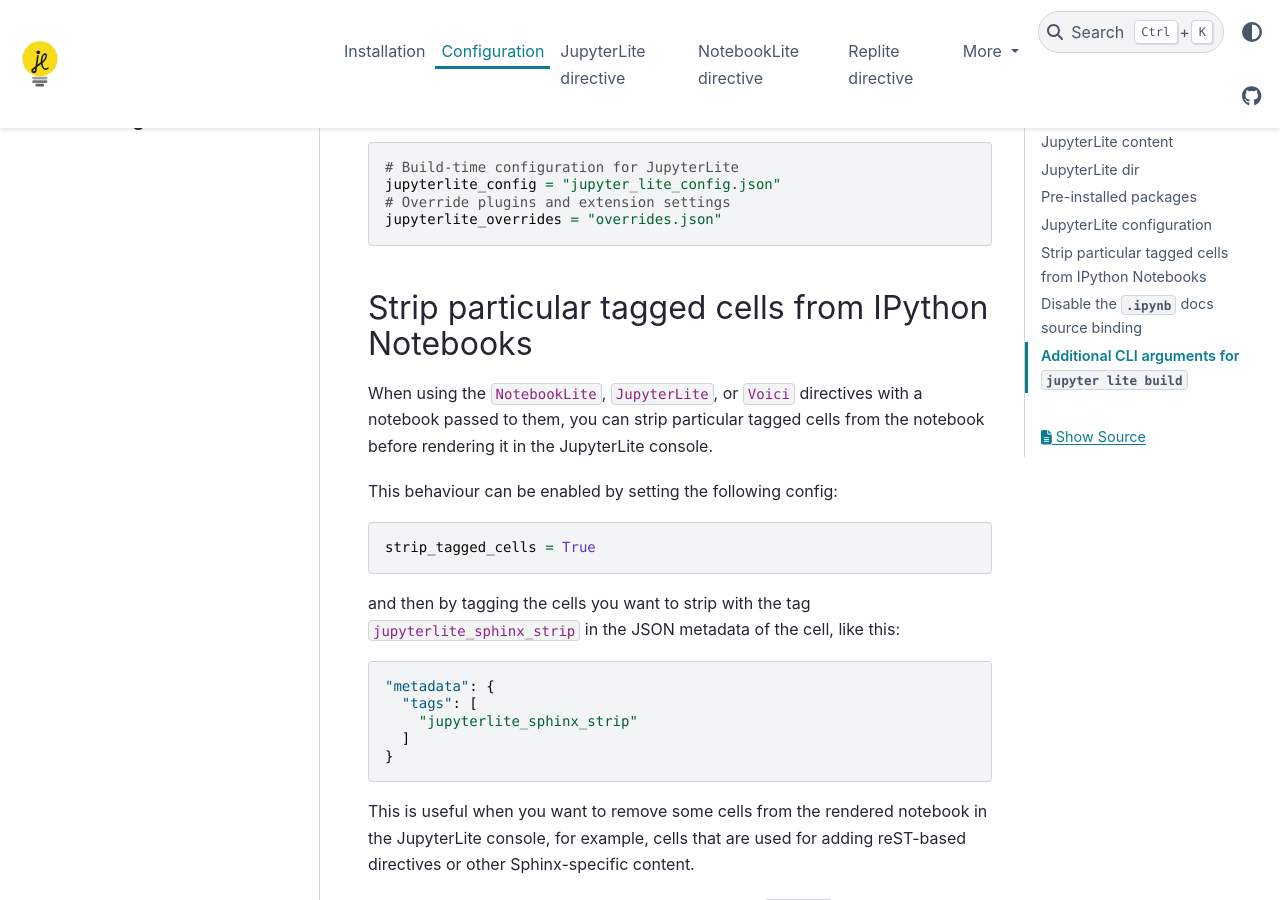
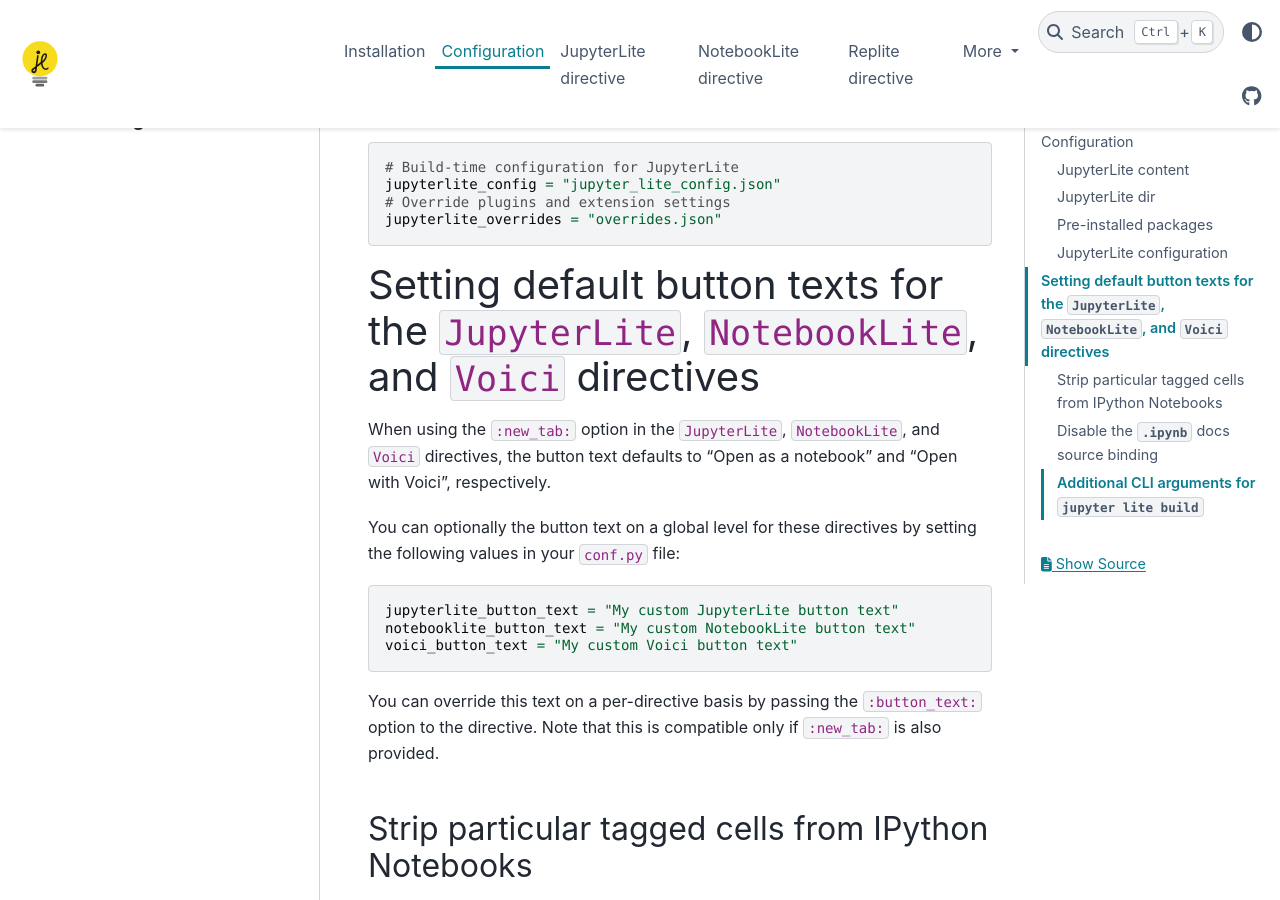
Before and after one commit to jupyterlite/jupyterlite-sphinx, a Sphinx documentation site: the page built from docs/configuration.md, in a window 1280 px wide and 900 px high, scrolled down 1782 px. Built offline with Sphinx 7.4.7 and the PyData theme 0.15.4, drawn with Linux system fonts in a browser that asks for light colours.

Commit message:
Add docs on global button text and overrides

````diff
--- a/docs/configuration.md
+++ b/docs/configuration.md
@@ -66,6 +66,23 @@
 # Override plugins and extension settings
 jupyterlite_overrides = "overrides.json"
 ```
+
+# Setting default button texts for the `JupyterLite`, `NotebookLite`, and `Voici` directives
+
+When using the `:new_tab:` option in the `JupyterLite`, `NotebookLite`, and `Voici` directives,
+the button text defaults to "Open as a notebook" and "Open with Voici", respectively.
+
+You can optionally the button text on a global level for these directives by setting the
+following values in your `conf.py` file:
+
+```python
+jupyterlite_button_text = "My custom JupyterLite button text"
+notebooklite_button_text = "My custom NotebookLite button text"
+voici_button_text = "My custom Voici button text"
+```
+
+You can override this text on a per-directive basis by passing the `:button_text:` option
+to the directive. Note that this is compatible only if `:new_tab:` is also provided.
 
 ## Strip particular tagged cells from IPython Notebooks
 
````
